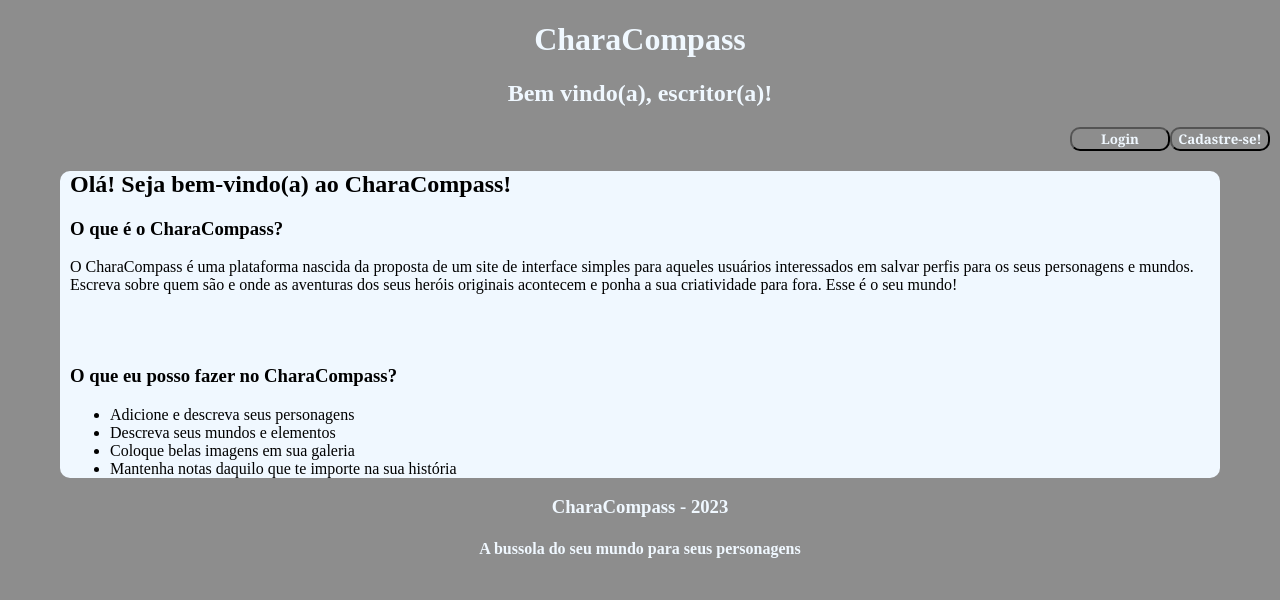
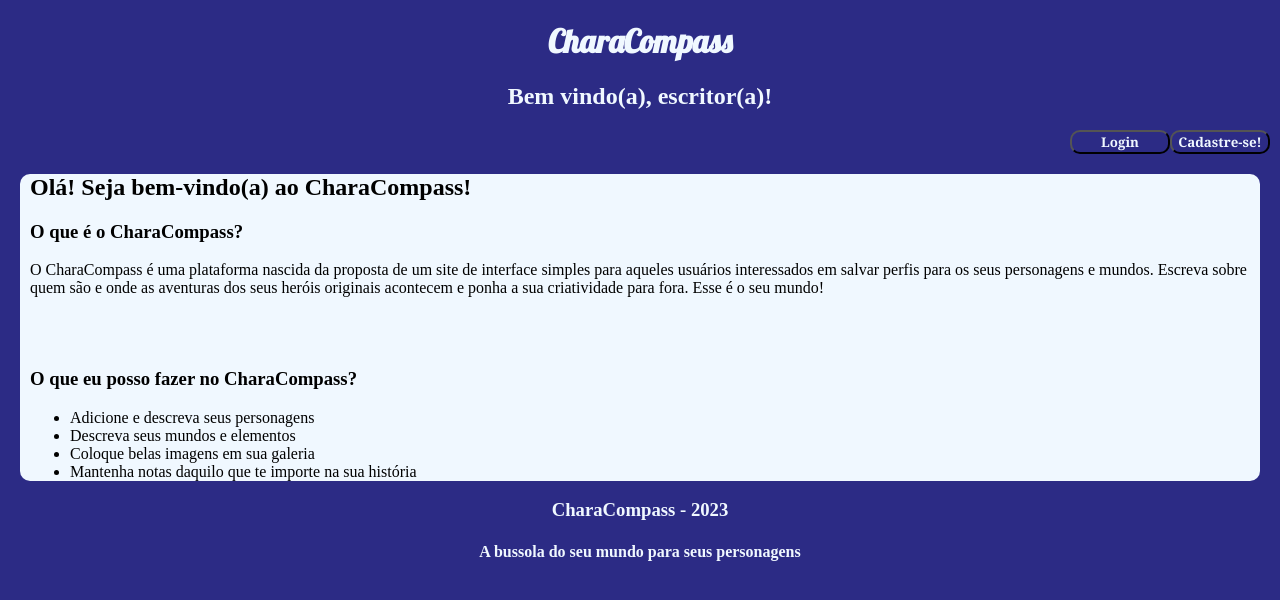
Before and after one commit to intoxishawn/CharaCompass, a PHP site: page /HTML/index.html in a window 1280 px wide. Shown: the top 600 px of the page. Run offline with PHP 8.4, Linux system fonts and the light colour scheme.

Commit message:
Mensagem 1

```diff
--- a/CharaCompass/CSS/indexstyle.css
+++ b/CharaCompass/CSS/indexstyle.css
@@ -1,5 +1,5 @@
 body{
-    background-color: rgb(141, 141, 141);
+    background-color: rgb(44, 43, 133);
     padding: 0%;
     margin-left: 10px;
     margin-right: 10px;
@@ -26,14 +26,14 @@
 }
 
 .botaoNav:hover{
-    background-color: beige;
-    color: rgb(141, 141, 141);
+    background-color: rgb(151, 173, 248);
+    color: rgb(255, 0, 0);
     width: 120px;
 }
 
 #main{
-    margin-left: 50px;
-    margin-right: 50px;
+    margin-left: 10px;
+    margin-right: 10px;
     background-color: aliceblue;
     padding-left: 10px;
     padding-right: 10px;
--- a/CharaCompass/CSS/loginstyle.css
+++ b/CharaCompass/CSS/loginstyle.css
@@ -6,9 +6,12 @@
     margin-right: 10px;
 }
 
+
+
 header{
     text-align: center;
     color: aliceblue;
+    font-family: 'Lobster', cursive;
 }
 
 nav{
--- a/CharaCompass/HTML/index.html
+++ b/CharaCompass/HTML/index.html
@@ -5,6 +5,14 @@
     <meta http-equiv="X-UA-Compatible" content="IE=edge">
     <meta name="viewport" content="width=device-width, initial-scale=1.0">
     <link rel="stylesheet" href="../CSS/indexstyle.css">
+    <link rel="preconnect" href="https://fonts.googleapis.com">
+    <link rel="preconnect" href="https://fonts.gstatic.com" crossorigin>
+    <link href="https://fonts.googleapis.com/css2?family=Lobster&display=swap" rel="stylesheet">
+    <style>
+        h1{
+            font-family: 'Lobster', cursive;
+        }
+    </style>
     <title>Home</title>
 </head>
 <body>
```
